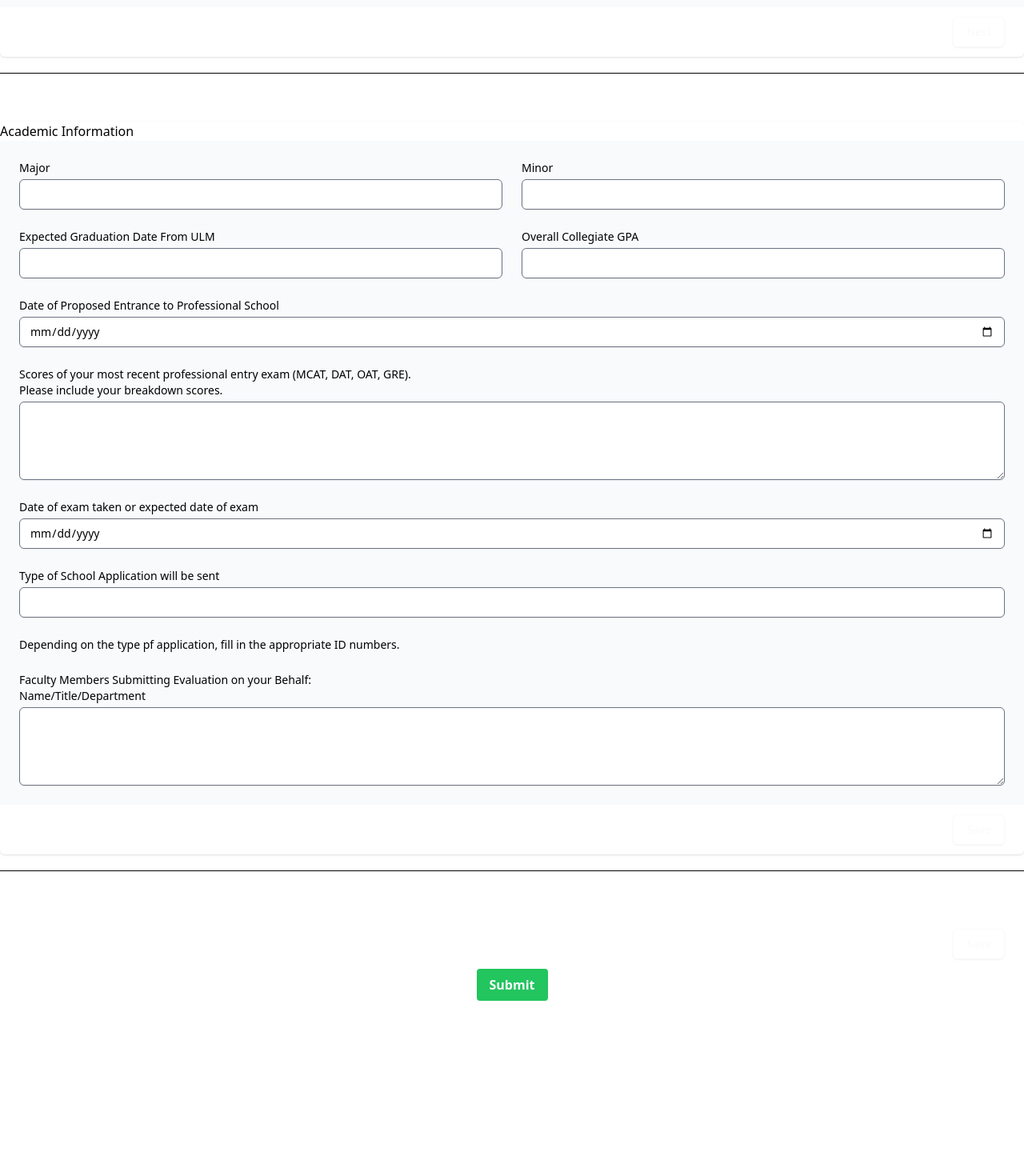
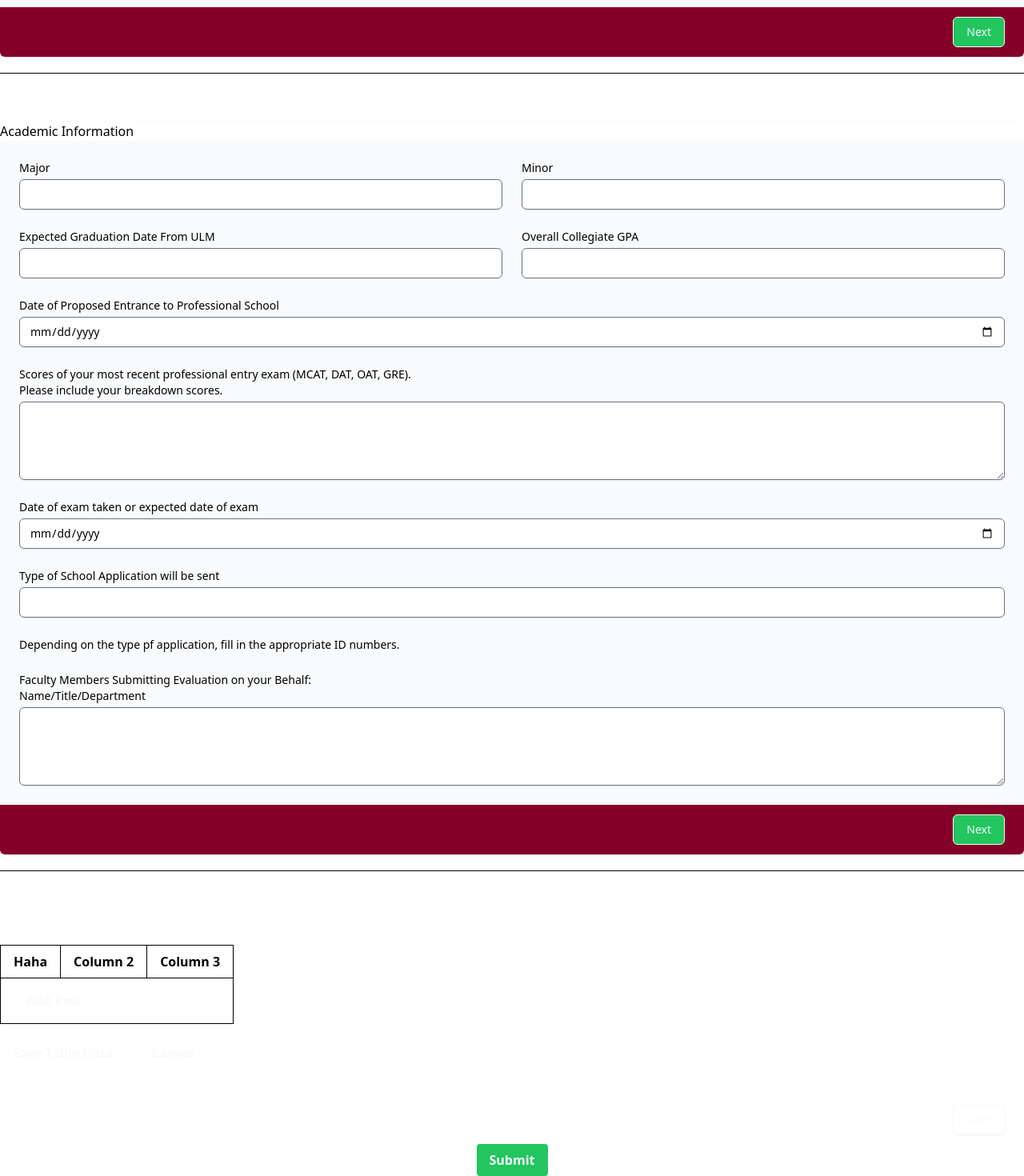
Before and after one commit to HealthTech-Devs/PMAC-healthtech-devs, a Next.js app: page /Forms in a window 1280 px wide. Shown: the part 571-2041 px from the top of the page at 80% size. Before the commit the page ends 1822 px from the top, so only its background shows below. Built offline with nearby package versions, Linux system fonts and the light colour scheme.

Commit message:
incompleteForm

```diff
--- a/src/pages/AllForms/AppInfoForm/AppAcademicInfo.js
+++ b/src/pages/AllForms/AppInfoForm/AppAcademicInfo.js
@@ -1,15 +1,40 @@
 
-import React from 'react';
+import React, { useState } from 'react';
 import {useForm} from 'react-hook-form';
-
+import Table from '../Table'
+import AppPersonalInfo from './AppPersonalInfo';
 
 export default function AppAcademicInfo({ formData, onChangeForm, errors }) {
 
   const {register} = useForm();
+  // const [nextPages, setNextPages] = useState(false);
+  // const [backPages, setBackPages] = useState(false);
+  // const headingsone = ['Haha', 'Column 2', 'Column 3'];
+
+  // const nextPage = () => {
+  //   setNextPages(true);
+  // }
+
+  // const backPage = () => {
+  //   setBackPages(true)
+  // }
+
+  register('major', { onChange: (e) => onChangeForm(e) });
+  register('minor', { onChange: (e) => onChangeForm(e) });
+  register('expectedGrad', { onChange: (e) => onChangeForm(e) });
+  register('overallGPA', { onChange: (e) => onChangeForm(e) });
+  register('date', { onChange: (e) => onChangeForm(e) });
+  register('scores', { onChange: (e) => onChangeForm(e) });
+  register('examDate', { onChange: (e) => onChangeForm(e) });
+  register('appType', { onChange: (e) => onChangeForm(e) });
+  register('faculty', { onChange: (e) => onChangeForm(e) });
+
+
 
     return (
       <>
 
+        {/* {  !nextPages &&  */}
         <div className="mt-10 sm:mt-0">
             <div >
 
@@ -32,7 +57,7 @@ export default function AppAcademicInfo({ formData, onChangeForm, errors }) {
                             value={formData.major}
                             onChange={(event)=>{onChangeForm(event)}}
                             className={`mt-1 block w-full rounded-md border-gray-300 shadow-sm focus:border-green focus:ring-green sm:text-sm ${
-                            errors.major ? 'border-bred' : ''
+                              errors.major ? 'border-bred' : formData.major ? 'border-green' : ''
                             }`}
                             {...register("major", {required: true, maxLength:80})}
 
@@ -50,7 +75,7 @@ export default function AppAcademicInfo({ formData, onChangeForm, errors }) {
                             id="minor"
 
                             className={`mt-1 block w-full rounded-md border-gray-300 shadow-sm focus:border-green focus:ring-green sm:text-sm ${
-                            errors.minor ? 'border-bred' : ''
+                              errors.minor ? 'border-bred' : formData.minor ? 'border-green' : ''
                             }`}
                             {...register("minor", {required: true, maxLength:80})}
                           />
@@ -66,7 +91,7 @@ export default function AppAcademicInfo({ formData, onChangeForm, errors }) {
                             name="expectedGrad"
                             id="expectedGrad"
                             className={`mt-1 block w-full rounded-md border-gray-300 shadow-sm focus:border-green focus:ring-green sm:text-sm ${
-                            errors.expectedGrad ? 'border-bred' : ''
+                              errors.expectedGrad ? 'border-bred' : formData.expectedGrad ? 'border-green' : ''
                             }`}
                             {...register("expectedGrad", {required: true, minLength:10, maxLength:10})}
                           />
@@ -83,7 +108,7 @@ export default function AppAcademicInfo({ formData, onChangeForm, errors }) {
                             id="overallGPA"
                             {...register("overallGPA", {required: true, minLength: 5, maxLength:5})}
                             className={`mt-1 block w-full rounded-md border-gray-300 shadow-sm focus:border-green focus:ring-green sm:text-sm ${
-                            errors.overallGPA ? 'border-bred' : ''
+                              errors.overallGPA ? 'border-bred' : formData.overallGPA ? 'border-green' : ''
                             }`}
                           />
                           {errors.overallGPA && (<span class="inline-flex text-sm text-bred">Please enter your correct overall collegiate GPA [x.xxx].</span>)}
@@ -101,7 +126,7 @@ export default function AppAcademicInfo({ formData, onChangeForm, errors }) {
                             id="date"
                             name="date"
                             className={`mt-1 block w-full rounded-md border-gray-300 shadow-sm focus:border-green focus:ring-green sm:text-sm ${
-                            errors.date ? 'border-bred' : ''
+                              errors.date ? 'border-bred' : formData.date ? 'border-green' : ''
                             }`}
                             {...register("date", {required: true, maxLength:80})}
                           />
@@ -119,7 +144,7 @@ export default function AppAcademicInfo({ formData, onChangeForm, errors }) {
                             rows="4" cols="50"
                             name="scores"
                             className={`mt-1 block w-full rounded-md border-gray-300 shadow-sm focus:border-green focus:ring-green sm:text-sm ${
-                            errors.scores ? 'border-bred' : ''
+                              errors.scores ? 'border-bred' : formData.scores ? 'border-green' : ''
                             }`}
                             {...register("scores", {required: true, maxLength:80})}
                           />
@@ -137,7 +162,7 @@ export default function AppAcademicInfo({ formData, onChangeForm, errors }) {
                             id="examDate"
                             name="examDate"
                             className={`mt-1 block w-full rounded-md border-gray-300 shadow-sm focus:border-green focus:ring-green sm:text-sm ${
-                            errors.examDate ? 'border-bred' : ''
+                              errors.examDate ? 'border-bred' : formData.examDate ? 'border-green' : ''
                             }`}
                             {...register("examDate", {required: true, maxLength:80})}
                           />
@@ -154,7 +179,7 @@ export default function AppAcademicInfo({ formData, onChangeForm, errors }) {
                             rows="4" cols="50"
                             name="appType"
                             className={`mt-1 block w-full rounded-md border-gray-300 shadow-sm focus:border-green focus:ring-green sm:text-sm ${
-                            errors.appType ? 'border-bred' : ''
+                              errors.appType ? 'border-bred' : formData.appType ? 'border-green' : ''
                             }`}
                             {...register("appType", {required: true, maxLength:80})}
                           />
@@ -174,7 +199,7 @@ export default function AppAcademicInfo({ formData, onChangeForm, errors }) {
 
                             name="appIDType"
                             className={`mt-1 block rounded-md border-gray-300 shadow-sm focus:border-green focus:ring-green sm:text-sm ${
-                            errors.appIDType ? 'border-bred' : ''
+                              errors.appIDType ? 'border-bred' : formData.major ? 'border-green' : ''
                             }`}
                             {...register("appIDType")}
                           />
@@ -185,7 +210,7 @@ export default function AppAcademicInfo({ formData, onChangeForm, errors }) {
 
                             name="appScore"
                             className={`col-span-2 mt-1 block rounded-md border-gray-300 shadow-sm focus:border-green focus:ring-green sm:text-sm ${
-                            errors.appScore ? 'border-bred' : ''
+                              errors.appScore ? 'border-bred' : formData.major ? 'border-green' : ''
                             }`}
                             {...register("appScore")}
                           />
@@ -205,7 +230,7 @@ export default function AppAcademicInfo({ formData, onChangeForm, errors }) {
                             rows="4" cols="50"
                             name="faculty"
                             className={`mt-1 block w-full rounded-md border-gray-300 shadow-sm focus:border-green focus:ring-green sm:text-sm ${
-                            errors.faculty ? 'border-bred' : ''
+                              errors.faculty ? 'border-bred' : formData.faculty ? 'border-green' : ''
                             }`}
                             {...register("faculty", {required: true, maxLength:80})}
                           />
@@ -213,18 +238,20 @@ export default function AppAcademicInfo({ formData, onChangeForm, errors }) {
                         </div>
                       </div>
                     </div>
-                  <div className="bg-gray-50 px-4 py-3 text-right sm:px-6">
-                    <button
-                      type="submit"
-                      className="inline-flex justify-center rounded-md border border-transparent bg-indigo-600 py-2 px-4 text-sm font-medium text-white shadow-sm hover:bg-indigo-700 focus:outline-none focus:ring-2 focus:ring-indigo-500 focus:ring-offset-2"
+                    <div className="bg-red px-4 py-3 text-right sm:px-6">
+                      <div
+                        className="inline-flex justify-center rounded-md border border-transparent bg-green py-2 px-4 text-sm font-medium text-white shadow-sm hover:bg-indigo-700 focus:outline-none focus:ring-2 focus:ring-indigo-500 focus:ring-offset-2"
                       >
-                      Save
-                    </button>
+                        Next
+                      </div>
+
                     </div>
                   </div>
               </div>
             </div>
           </div>
+          {/* } */}
+
 
 
 
--- a/src/pages/AllForms/AppInfoForm/AppInfo.js
+++ b/src/pages/AllForms/AppInfoForm/AppInfo.js
@@ -22,12 +22,20 @@ function AppInfo() {
         ulm: '',
         alternate: '',
         major: '',
+        minor: '',
+        expectedGrad:'',
+        overallGPA: '',
+        date: '',
+        scores: '',
+        examDate: '',
+        appType: '',
+        faculty: '',
+
 
       });
 
       const handleFormChange = (event) => {
         event.preventDefault();
-        console.log("by");
         const { name, value } = event.target;
         console.log(value);
         setFormData((prevState) => ({
@@ -43,7 +51,8 @@ function AppInfo() {
         event.preventDefault();
         console.log(formData);
         const newErrors = {};
-  const requiredFields = ['cwid', 'firstName', 'lastName', 'number', 'country', 'address', 'city', 'state', 'zip', 'ulm', 'alternate' ]; // add all required fields here
+  const requiredFields = ['cwid', 'firstName', 'lastName', 'number', 'country', 'address', 'city', 'state', 'zip', 'ulm', 'alternate',
+                            'major', 'minor','expectedGrad', 'overallGPA','date', 'scores', 'examDate','appType', 'faculty']; // add all required fields here
   requiredFields.forEach((field) => {
     if (formData[field] === '') {
       newErrors[field] = `Field ${field} is required`;
--- a/src/pages/AllForms/AppInfoForm/AppPersonalInfo.js
+++ b/src/pages/AllForms/AppInfoForm/AppPersonalInfo.js
@@ -1,10 +1,14 @@
-import React from 'react';
+import React, { useState } from 'react';
 import {useForm} from 'react-hook-form';
+import AppAcademicInfo from './AppAcademicInfo';
+import Table from '../Table'
 
 
 export default function AppPersonalInfo({ formData, onChangeForm, errors }) {
 
   const { register } = useForm();
+
+
 
   register('firstName', { onChange: (e) => onChangeForm(e) });
   register('lastName', { onChange: (e) => onChangeForm(e) });
@@ -18,9 +22,16 @@ export default function AppPersonalInfo({ formData, onChangeForm, errors }) {
   register('ulm', { onChange: (e) => onChangeForm(e) });
   register('alternate', { onChange: (e) => onChangeForm(e) });
 
+  // const [nextPages, setNextPages] = useState(false);
+
+  // const nextPage = () => {
+  //   setNextPages(true);
+  // }
+
     return (
       <>
-        <div className=" sm:mt-0">
+     {/* { !nextPages &&  */}
+      <div className=" sm:mt-0">
           <div >
 
             <div className=" w-full md:mt-10">
@@ -230,13 +241,12 @@ export default function AppPersonalInfo({ formData, onChangeForm, errors }) {
                       </div>
                     </div>
                   </div>
-                  <div className="bg-gray-50 px-4 py-3 text-right sm:px-6">
-                    <button
-
-                      className="inline-flex justify-center rounded-md border border-transparent bg-indigo-600 py-2 px-4 text-sm font-medium text-white shadow-sm hover:bg-indigo-700 focus:outline-none focus:ring-2 focus:ring-indigo-500 focus:ring-offset-2"
+                  <div className="bg-red px-4 py-3 text-right sm:px-6">
+                  <div
+                      className="inline-flex justify-center rounded-md border border-transparent bg-green py-2 px-4 text-sm font-medium text-white shadow-sm hover:bg-indigo-700 focus:outline-none focus:ring-2 focus:ring-indigo-500 focus:ring-offset-2"
                     >
                       Next
-                    </button>
+                    </div>
                   </div>
                 </div>
 
@@ -245,6 +255,8 @@ export default function AppPersonalInfo({ formData, onChangeForm, errors }) {
           </div>
 
         </div>
+
+        {/* }{nextPages && <AppA />} */}
 
         <div className="hidden sm:block" aria-hidden="true">
           <div className="py-5">
--- a/src/pages/AllForms/AppInfoForm/Involvement.js
+++ b/src/pages/AllForms/AppInfoForm/Involvement.js
@@ -9,7 +9,7 @@ function Involvement() {
   return (
     <div>
         <div className="mt-10 w-full md:mt-10">
-    {/* <form action="#" method="POST" ><Table headings={headingsone}/> */}
+        <form action="#" method="POST" ><Table headings={headingsone}/>
     <div className="bg-gray-50 px-4 py-3 text-right sm:px-6">
                     <button
                       type="submit"
@@ -19,7 +19,7 @@ function Involvement() {
                     </button>
                   </div>
 
-              {/* </form> */}
+               </form>
               </div>
               </div>
   )
```
Lines whose indentation alone changed are shown as unchanged.
